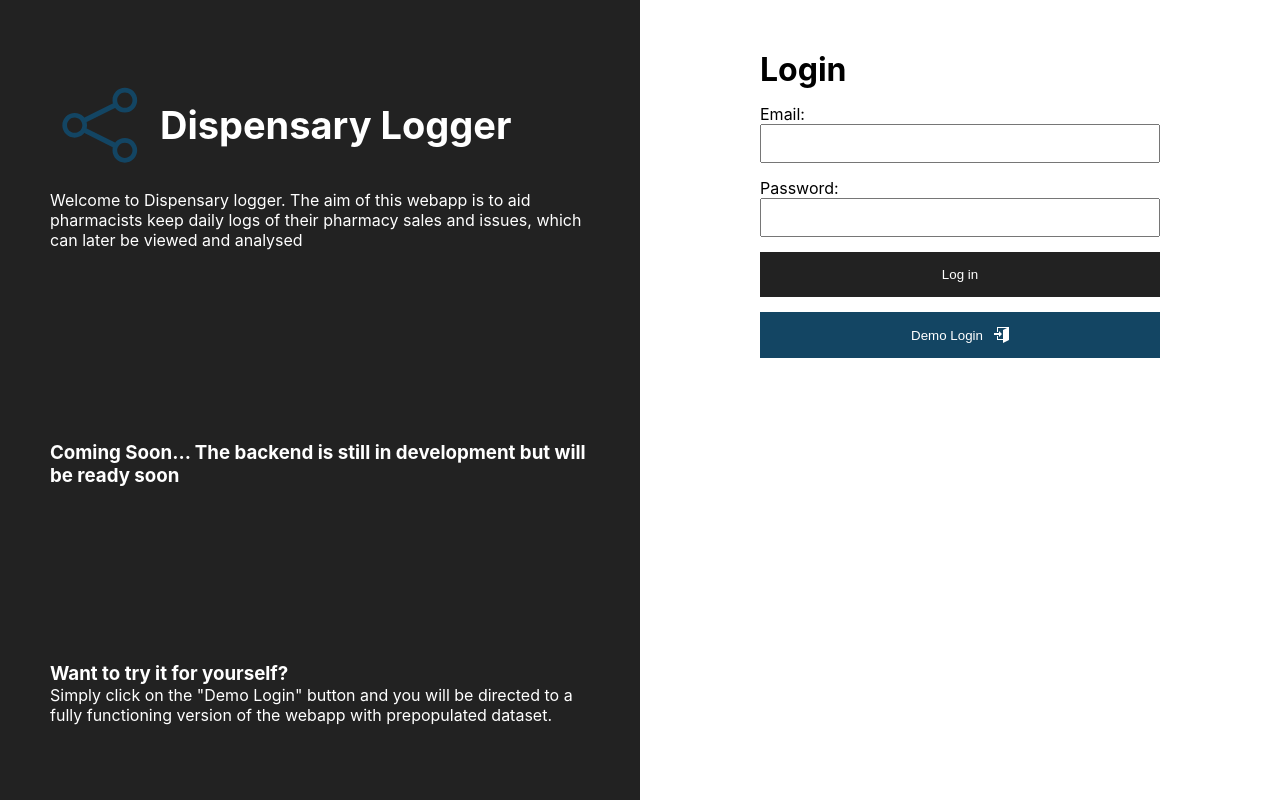
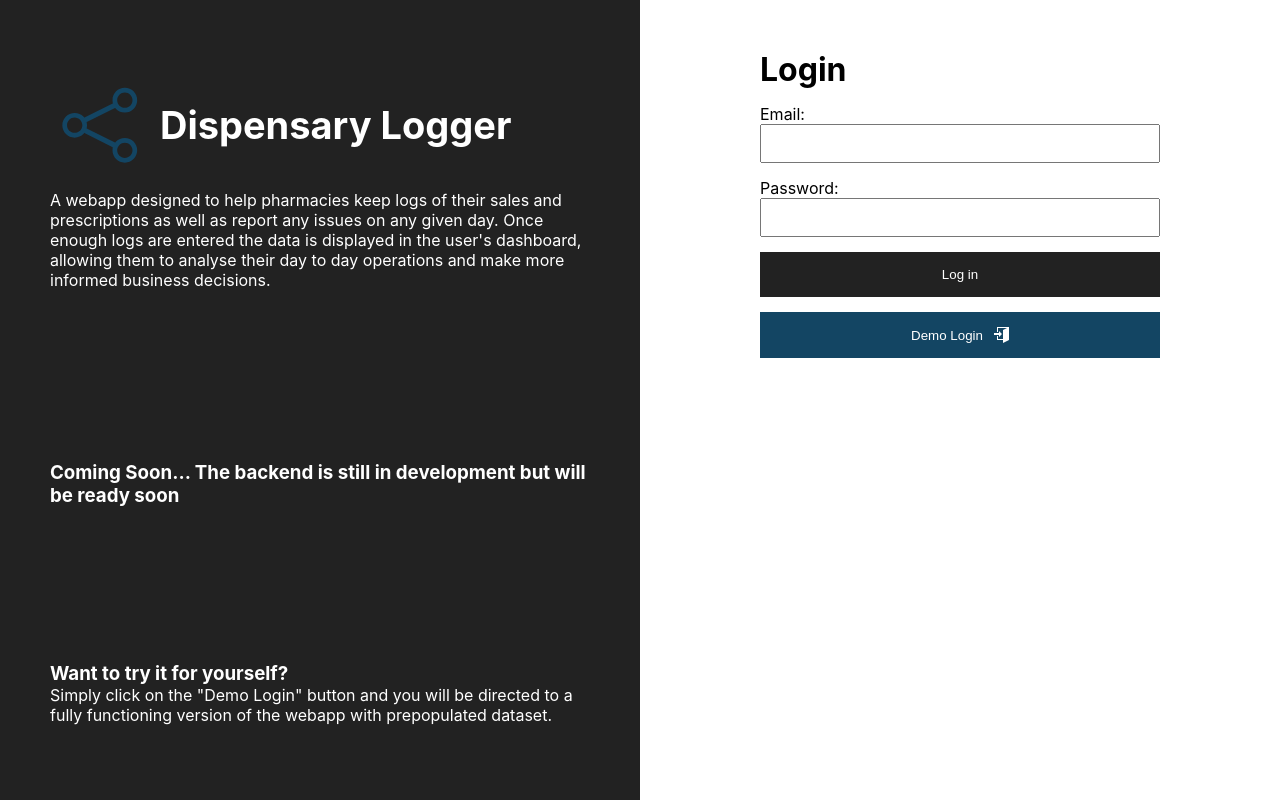
Before and after one commit to KarlGilden/DispenseryLogger, a React (Create React App) app: page / in a window 1280 px wide. Built offline with nearby package versions, Linux system fonts and the light colour scheme; no server answers.

Commit message:
update landing page text

```diff
--- a/src/pages/Home.js
+++ b/src/pages/Home.js
@@ -29,7 +29,7 @@ function Home() {
                     <img className='logo' src={graphLogo} alt="" />
                     <h1 className='title'>Dispensary Logger</h1>
                 </div>
-                <p className='login-header'>Welcome to Dispensary logger. The aim of this webapp is to aid pharmacists keep daily logs of their pharmacy sales and issues, which can later be viewed and analysed</p>
+                <p className='login-header'>A webapp designed to help pharmacies keep logs of their sales and prescriptions as well as report any issues on any given day. Once enough logs are entered the data is displayed in the user's dashboard, allowing them to analyse their day to day operations and make more informed business decisions.</p>
             </div>
             <h3>Coming Soon... The backend is still in development but will be ready soon</h3>
             <div className="demo-description">
```
